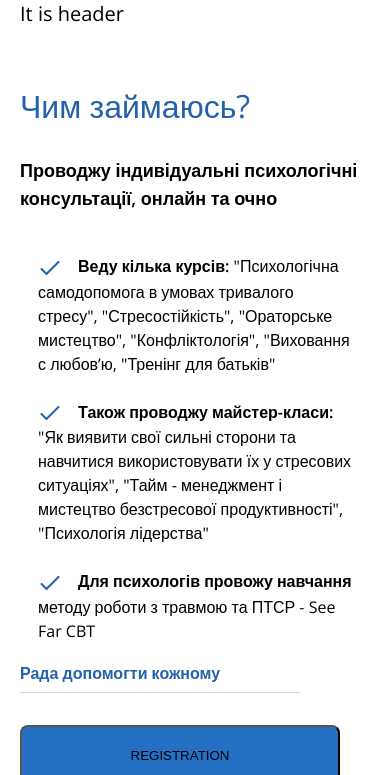
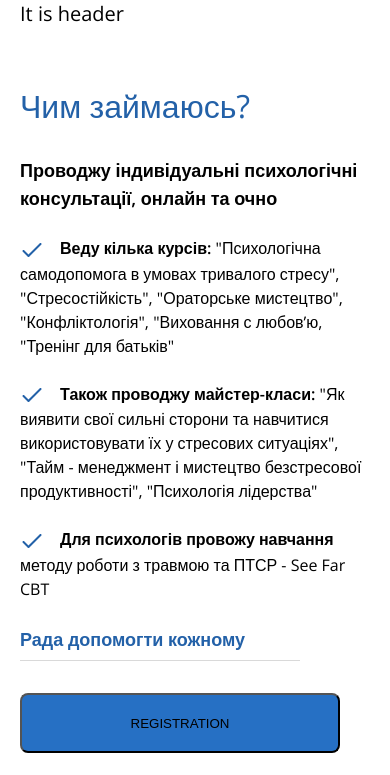
Before and after one commit to SoftRyzen-internship/psychologist, a Next.js app: page / in a window 390 px wide. Shown: the top 775 px of the page. Built offline with nearby package versions, Linux system fonts and the light colour scheme.

Commit message:
semantic mobile whatido

```diff
--- a/src/components/ReusableTestSection/ReusableSection.jsx
+++ b/src/components/ReusableTestSection/ReusableSection.jsx
@@ -2,41 +2,32 @@ import ReactMarkdown from 'react-markdown';
 import Image from 'next/image';
 import s from './ReusableSection.module.css';
 import classNames from 'classnames';
-// import MarkSvg from '../../../public/main/Vector.svg';
 
 const CustomComponent = ({ caseName, whatido }) => {
   switch (caseName) {
     case 'one':
       return (
-        <section>
+        <section className={s.utilityFinder}>
           {' '}
           <div className="container">
             <h2 className={classNames(s.whatido, s.title)}>
               {' '}
+              <span>
+                {' '}
                 <ReactMarkdown>{whatido.heading}</ReactMarkdown>
+              </span>
             </h2>
-            <span className={s.spanTitle}>
             <ReactMarkdown>{whatido.title}</ReactMarkdown>
-            </span>
-            {whatido.list.map(({ content }) => {
+            <ul className={s.whatidoList}>
+              {whatido.list.map(({ content, index }) => {
                 return (
-                <>
-                  {' '}
-                  <div className={s.plashka}>
-                    {' '}
-                    <span className={classNames(s.whatidoList)}>
-                      {/* <MarkSvg /> */}
-                      {/* ul was here */}
+                  <li key={index} className={s.plashka}>
                     <ReactMarkdown>{content}</ReactMarkdown>
-                    </span>
-                    <span className={s.spanSubtitle}>
                     <ReactMarkdown>{whatido.subtitle}</ReactMarkdown>
-                    </span>
-                    {/* <div className={s.plashkaLine}></div> */}
-                  </div>
-                </>
+                  </li>
                 );
               })}
+            </ul>
             <button type="button" className={s.buttonTest}>
               REGISTRATION
             </button>
@@ -46,7 +37,6 @@ const CustomComponent = ({ caseName, whatido }) => {
               alt="something"
               width={320}
               height={246}
-              // layout="responsive"
             />
           </div>
         </section>
--- a/src/components/ReusableTestSection/ReusableSection.module.css
+++ b/src/components/ReusableTestSection/ReusableSection.module.css
@@ -16,7 +16,7 @@
   color: var(--accent-text-color);
 }
 
-.spanTitle p {
+.utilityFinder p:nth-child(2) {
   font-style: normal;
   font-weight: 600;
   font-size: 18px;
@@ -25,17 +25,18 @@
   margin-bottom: 24px;
 }
 
-.spanSubtitle p {
+.plashka p {
   font-style: normal;
   font-weight: 600;
   font-size: 16px;
   line-height: calc(24 / 16);
 
+  margin-top: 24px;
   color: var(--accent-text-color);
   position: relative;
 }
 
-.spanSubtitle p::after {
+.plashka p::after {
   content: '';
   position: absolute;
   bottom: -8px;
@@ -45,15 +46,12 @@
   background-color: var(--main-whatido-plashka);
 }
 
-/* .plashkaLine {
-  width: 280px;
-  height: 1px;
-  margin-top: 8px;
-  background: var(--main-whatido-plashka);
-} */
-
 .plashka {
   margin-bottom: 40px;
+}
+
+.whatidoList {
+  list-style: none;
 }
 
 .whatidoList ul {
@@ -78,6 +76,10 @@
   margin-right: 16px;
   vertical-align: middle;
   background-image: url('/main/Check.svg');
+}
+
+.whatidoList > li:only-child::before {
+  content: none;
 }
 
 .whatidoList li > strong {
@@ -105,3 +107,9 @@
 
   margin-bottom: 24px;
 }
+
+/**
+  |============================
+  | Study for psiho
+  |============================
+*/
--- a/src/styles/globals.css
+++ b/src/styles/globals.css
@@ -58,7 +58,8 @@ p {
 
 ul,
 ol {
-  padding: 18px;
+  /* padding: 18px; */
+  padding: 0;
   margin: 0;
 }
 
```
Lines whose indentation alone changed are shown as unchanged.
